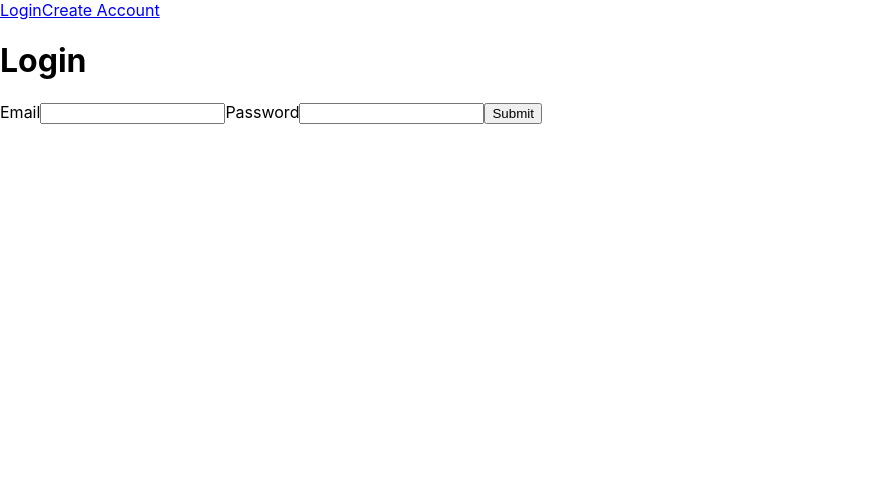
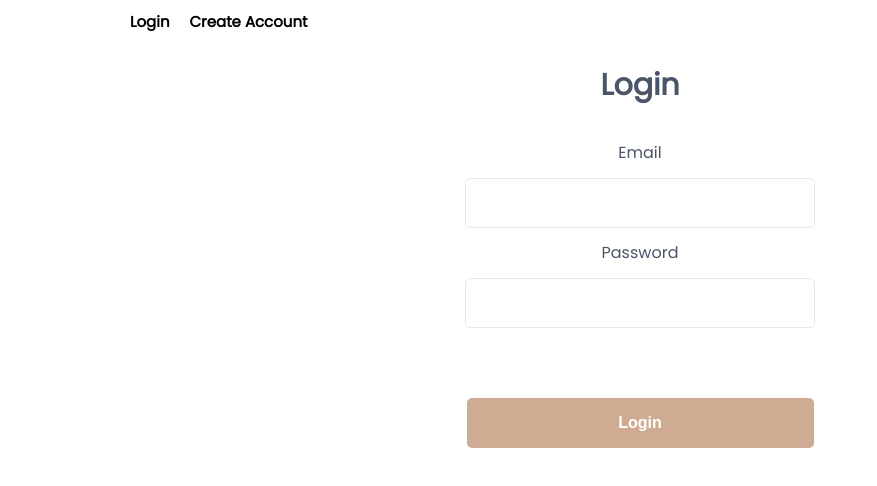
Before and after one commit to cassliau/final-project, a React (Create React App) app in the folder finalproject-frontend/: page /login in a window 1280 px wide. Shown: the top 486 px of the page, without its empty margins (0-877 px from the left). Built offline with nearby package versions, Linux system fonts and the light colour scheme; no server answers.

Commit message:
css added

```diff
--- a/finalproject-frontend/src/App.css
+++ b/finalproject-frontend/src/App.css
@@ -1,3 +1,102 @@
+@import url(https://fonts.googleapis.com/css?family=Poppins);
+
 .App {
-  text: black;
+  font-family: Poppins;
+  font-size: 22px;
+  max-width: 1040px;
+  margin: 0 auto;
 }
+
+/* Header */
+
+.Header nav {
+  cursor: pointer;
+  display: flex;
+  flex-direction: row;
+  max-width: 1040px;
+  margin: 0 auto;
+}
+
+.Header a {
+  color: black;
+  font-size: 15px;
+  font-weight: bold;
+  margin: 10px;
+  text-decoration: none;
+}
+
+.Header nav a:hover {
+  color: #4a5568;
+}
+
+/* Login */
+.loginForm {
+  display: flex;
+  flex-direction: column;
+  align-items: center;
+  justify-content: center;
+}
+
+.App h1 {
+  text-align: center;
+  color: #4a5568;
+  font-size: 30px;
+}
+
+/* Login Form */
+
+.LoginFormButton {
+  /* Login Form Button */
+  background: #cfab94;
+  border: 0;
+  border-radius: 5px;
+  cursor: pointer;
+  color: white;
+  font-style: normal;
+  font-weight: bold;
+  font-size: 16px;
+  width: 347px;
+  height: 50px;
+  margin-top: 70px;
+}
+
+.SignupForm {
+  display: flex;
+  align-items: center;
+  flex-direction: column;
+  line-height: 50px;
+}
+
+.loginEmail {
+  /* Login Form Email Label */
+  font-style: normal;
+  font-weight: normal;
+  font-size: 16px;
+  height: 50px;
+  color: #4a5568;
+}
+
+.loginForm input {
+  color: #4a5568;
+  font-size: 16px;
+}
+
+.loginPassword {
+  /* Login Form Password Label */
+  font-style: normal;
+  font-weight: normal;
+  font-size: 16px;
+  height: 50px;
+  color: #4a5568;
+}
+
+.SignupForm input {
+  /* Login Form Input Box */
+  border: 1px solid #e8e8e8;
+  box-sizing: border-box;
+  border-radius: 5px;
+  width: 350px;
+  height: 50px;
+}
+
+/* */
--- a/finalproject-frontend/src/components/Header.js
+++ b/finalproject-frontend/src/components/Header.js
@@ -6,7 +6,7 @@ function Header({ loggedIn, LogoutFunction }) {
       <nav>
         {loggedIn ? (
           <>
-            <a href="/">User Profile</a>
+            <a href="/user-profile">User Profile</a>
             <a onClick={() => LogoutFunction()}>Logout</a>
           </>
         ) : (
--- a/finalproject-frontend/src/components/LoginForm.js
+++ b/finalproject-frontend/src/components/LoginForm.js
@@ -4,13 +4,15 @@ function LoginForm({ LoginFunction }) {
   return (
     <div>
       <form className="SignupForm" onSubmit={(e) => LoginFunction(e)}>
-        <label htmlFor="loginEmail">Email</label>
+        <label className="loginEmail" htmlFor="loginEmail">
+          Email
+        </label>
         <input type="email" name="loginEmail" />
-
-        <label htmlFor="loginPassword">Password</label>
+        <label className="loginPassword" htmlFor="loginPassword">
+          Password
+        </label>
         <input type="password" name="loginPassword" />
-
-        <button>Submit</button>
+        <button className="LoginFormButton"> Login </button>
       </form>
     </div>
   );
--- a/finalproject-frontend/src/containers/Home.js
+++ b/finalproject-frontend/src/containers/Home.js
@@ -1,12 +1,15 @@
 import React, { useState, useEffect } from "react";
+import { Route, BrowserRouter as Router, Redirect } from "react-router-dom";
+
 import axios from "axios";
+import Header from "../components/Header";
 
 function Home() {
   const [cafeAPIData, setCafeAPIData] = useState([]);
 
   useEffect(() => {
     axios
-      .get(`https://mysterious-depths-41145.herokuapp.com/`)
+      .get(`http://localhost:4000/`)
       .then(function (response) {
         if (response.data) {
           setCafeAPIData(response.data);
--- a/finalproject-frontend/src/containers/Login.js
+++ b/finalproject-frontend/src/containers/Login.js
@@ -4,7 +4,7 @@ import LoginForm from "../components/LoginForm";
 //page for logging in
 function Login({ LoginFunction }) {
   return (
-    <div>
+    <div className="loginForm">
       <h1>Login</h1>
       <LoginForm LoginFunction={LoginFunction} />
     </div>
```
Also changed, not shown: finalproject-frontend/src/components/CafePostForm.js (added, +18 -0 lines), finalproject-frontend/src/containers/Post.js (added, +14 -0 lines), finalproject-frontend/src/containers/UserProfile.js (added, +13 -0 lines), 1 other file (tests, documents, lock files or other folders).
